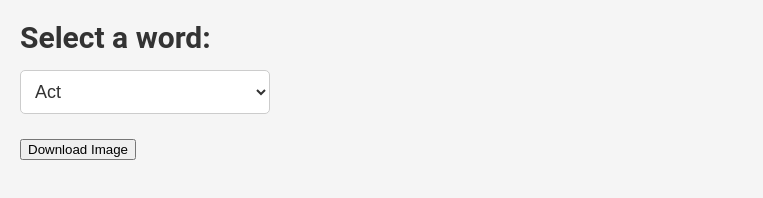
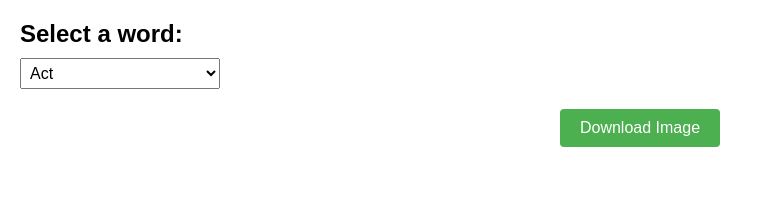
Before and after one commit to MrWrEv/MrWrEv.github.io, a plain HTML site: page index.html in a window 1280 px wide. Shown: the whole page, without its empty margins (0-763 px from the left). Drawn offline with Linux system fonts and the light colour scheme.

Commit message:
Update style.css

```diff
--- a/style.css
+++ b/style.css
@@ -1,31 +1,40 @@
 body {
-  font-family: 'Roboto', Arial, sans-serif;
+  font-family: Arial, sans-serif;
   margin: 20px;
-  background-color: #f5f5f5;
 }
 
 h1 {
-  font-size: 30px;
-  margin-bottom: 15px;
-  color: #333;
+  font-size: 24px;
+  margin-bottom: 10px;
 }
 
 select {
-  padding: 10px;
-  font-size: 18px;
-  width: 250px;
-  margin-bottom: 15px;
-  border-radius: 5px;
-  background-color: #fff;
-  color: #333;
-  border: 1px solid #ccc;
+  padding: 5px;
+  font-size: 16px;
+  width: 200px;
+  margin-bottom: 10px;
 }
 
 #message {
   display: none;
-  color: #34c759;
+  color: green;
   margin-top: 10px;
   font-size: 16px;
+}
+
+.button-container {
+  display: flex;
+  justify-content: center;
+}
+
+button {
+  padding: 10px 20px;
+  font-size: 16px;
+  background-color: #4caf50;
+  color: #fff;
+  border: none;
+  border-radius: 4px;
+  cursor: pointer;
 }
 
 img#wordImage {
```
